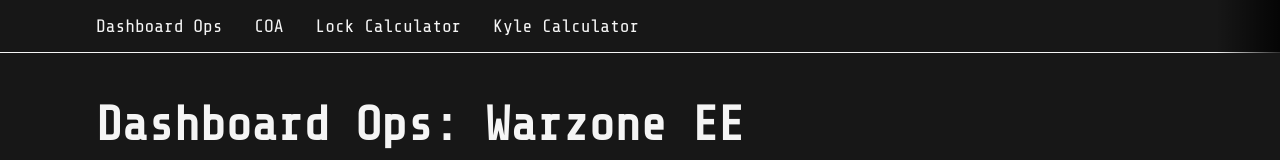
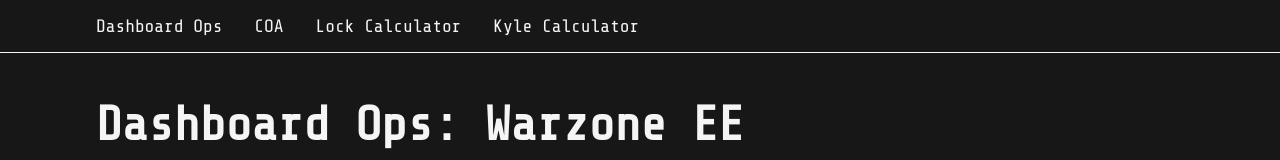
Before and after one commit to Dillonzellis/wz-dashboard, a Next.js app: page / in a window 1280 px wide. Shown: the top 160 px of the page. Built offline with nearby package versions, Linux system fonts and the light colour scheme.

Commit message:
remove main nav mask on md and up

```diff
--- a/src/app/components/main-nav/main-nav.tsx
+++ b/src/app/components/main-nav/main-nav.tsx
@@ -5,7 +5,7 @@
   return (
     <header>
       <nav className="relative">
-        <div className="pointer-events-none absolute top-0 right-0 bottom-0 z-10 w-16 bg-gradient-to-l from-black/80 to-transparent" />
+        <div className="pointer-events-none absolute top-0 right-0 bottom-0 z-10 w-16 bg-gradient-to-l from-black/80 to-transparent md:hidden" />
         <ul className="scrollbar-hide flex w-screen gap-8 overflow-x-scroll border-b border-r-slate-300 px-8 py-3 md:px-24">
           {navLinks.map((link, idx) => (
             <li className="whitespace-nowrap" key={idx}>
```
